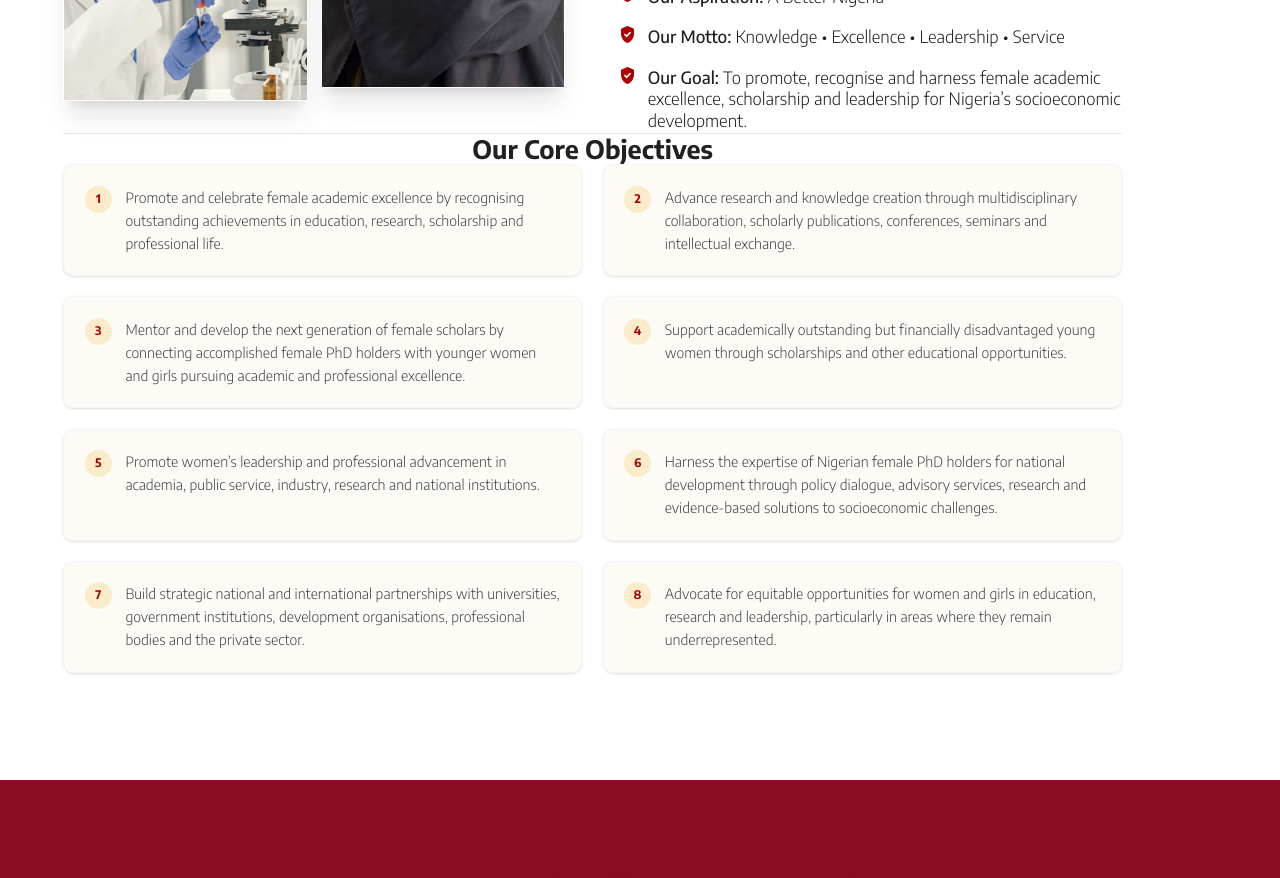
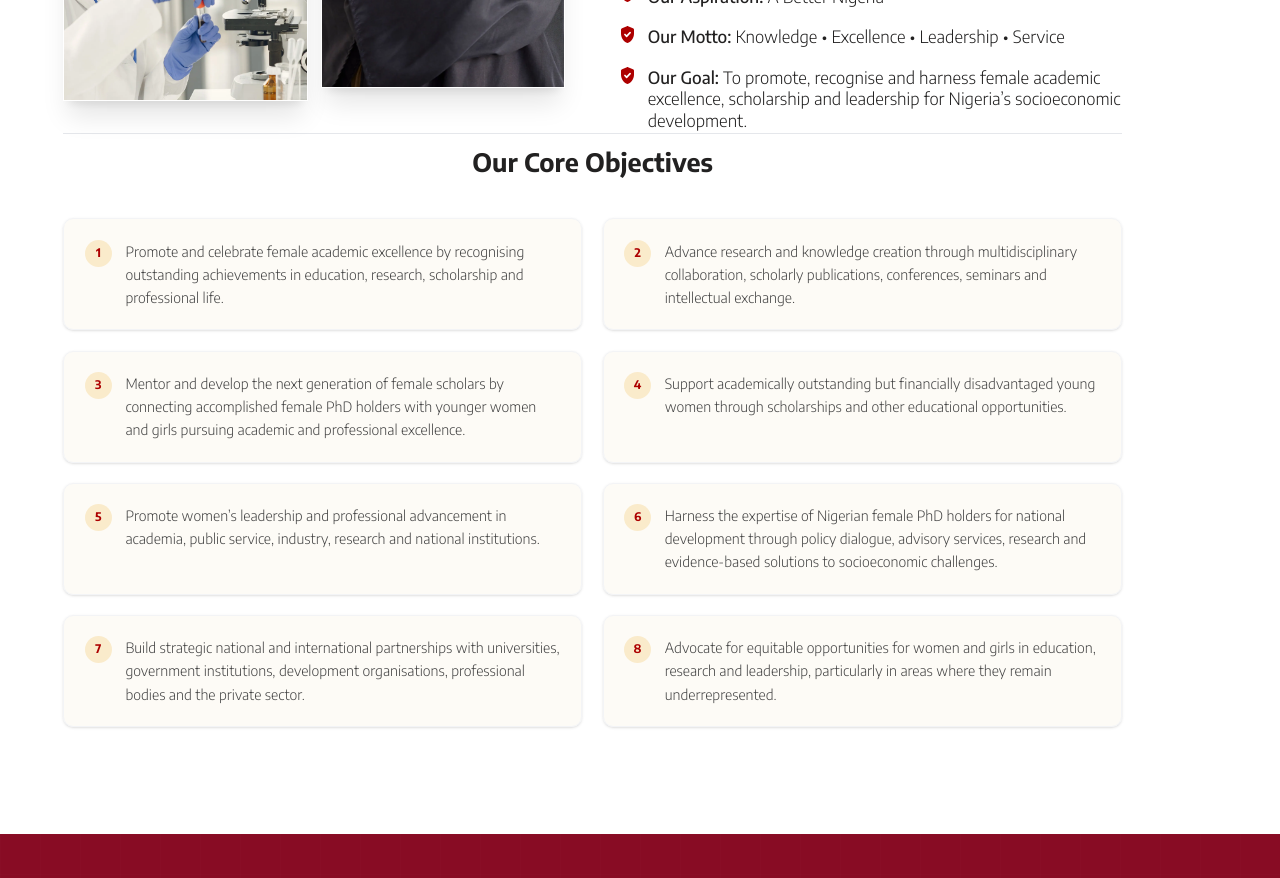
Before and after one commit to DennekJr/phd, a Next.js app: page / in a window 1280 px wide. Shown: the part 1340-2218 px from the top of the page. Built offline with nearby package versions, Linux system fonts and the light colour scheme; a web font is replaced by a local one.

Commit message:
Update About.tsx

```diff
--- a/src/app/components/About.tsx
+++ b/src/app/components/About.tsx
@@ -60,8 +60,8 @@ export default function About() {
           </h2>
         </div>
 
-        {/* Top Grid: Images & Core Ideals (Mission, Vision, Aspiration, Motto, Goal) */}
-        <div className="grid lg:grid-cols-2 gap-16 items-center mb-24">
+        {/* Top Grid: Images & Core Ideals */}
+        <div className="grid lg:grid-cols-2 gap-16 items-center mb-16">
 
           {/* Images Grid */}
           <div className="relative order-1">
@@ -135,10 +135,13 @@ export default function About() {
 
         </div>
 
-        {/* Bottom Section: Dedicated Core Objectives Section */}
-        <div className="mt-20 pt-16 border-t border-gray-200">
+        {/* Bottom Section: Dedicated Core Objectives Section with clean spacing */}
+        <div className="mt-24 pt-16 border-t border-gray-200">
           <div>
-            <h3 className="text-2xl lg:text-3xl font-bold text-[#222121] mb-10 text-center">Our Core Objectives</h3>
+            {/* Added generous top padding and bottom margin to the header */}
+            <h3 className="text-2xl lg:text-3xl font-bold text-[#222121] !pt-4 !mb-12 text-center">
+              Our Core Objectives
+            </h3>
             <div className="grid md:grid-cols-2 gap-6 items-stretch">
               {objectives.map((obj, index) => (
                 <div key={index} className="bg-[#FBF7ED]/50 border border-gray-100 !p-6 rounded-xl flex items-start gap-4 shadow-sm hover:shadow-md transition-shadow h-full">
@@ -156,7 +159,7 @@ export default function About() {
 
       </div>
 
-      {/* Decorative Background Assets (Flag removed) */}
+      {/* Decorative Background Assets */}
       <div className='flex flex-col gap-[1.25rem]'>
         <Image src={'/images/about/branch.svg'} alt='Branch image' width={180} height={244} className='object-cover w-[11.25rem] h-[15.25rem] absolute top-[16.6875rem] right-0 lg:block hidden' />
         <Image src={'/images/about/flower.svg'} alt='Flower image' width={144} height={145} className='object-cover w-[4rem] lg:w-[9rem] h-[4.0625rem] lg:h-[9.0625rem] absolute top-[16.875rem] lg:top-[3.5625rem] left-[2.5rem] lg:left-0' />
```
